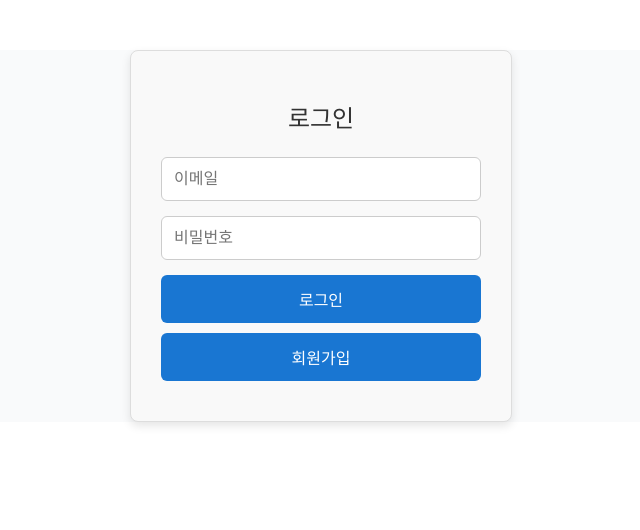
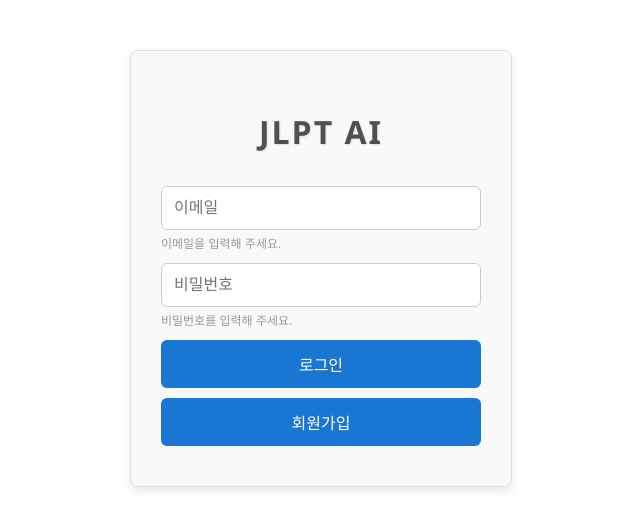
Before and after one commit to sk-prj-genai-question-app/frontend, a React (Vite) app: page /login in a window 1280 px wide. Shown: the top 530 px of the page, without its empty margins (319-959 px from the left). Built offline with nearby package versions, Linux system fonts and the light colour scheme.

Commit message:
로그인 회원가입 리팩토링 완료

```diff
--- a/src/components/login/LoginForm.jsx
+++ b/src/components/login/LoginForm.jsx
@@ -1,4 +1,4 @@
-import React, { useState } from 'react';
+import React, { useState, useEffect } from 'react';
 import { login } from '../../api/authApi';
 import { useNavigate } from 'react-router-dom';
 import styles from './LoginForm.module.css';
@@ -6,31 +6,45 @@ import styles from './LoginForm.module.css';
 const LoginForm = () => {
   const [email, setEmail] = useState('');
   const [password, setPassword] = useState('');
-  const [emailError, setEmailError] = useState('');
-  const [passwordError, setPasswordError] = useState('');
+
+  const [emailError, setEmailError] = useState(false);
+  const [passwordError, setPasswordError] = useState(false);
   const [submitError, setSubmitError] = useState('');
+
   const navigate = useNavigate();
+
+  const emailRegex = /^[^\s@]+@[^\s@]+\.[^\s@]+$/;
+  const passwordRegex = /^(?=.*[a-zA-Z])(?=.*\d)[a-zA-Z\d]{4,}$/;
+
+  useEffect(() => {
+    if (submitError) {
+      const timer = setTimeout(() => {
+        setSubmitError('');
+      }, 5000);  // 10초 뒤 자동 제거
+
+      return () => clearTimeout(timer);
+    }
+  }, [submitError]);
+
+  const handleEmailChange = (e) => {
+    const value = e.target.value;
+    setEmail(value);
+    setEmailError(!emailRegex.test(value));
+  };
+
+  const handlePasswordChange = (e) => {
+    const value = e.target.value;
+    setPassword(value);
+    setPasswordError(!passwordRegex.test(value));
+  };
 
   const handleLogin = async (e) => {
     e.preventDefault();
-    setEmailError('');
-    setPasswordError('');
     setSubmitError('');
 
-    const emailRegex = /^[^\s@]+@[^\s@]+\.[^\s@]+$/;
-    let valid = true;
-
-    if (!emailRegex.test(email)) {
-      setEmailError('올바른 이메일 형식을 입력해주세요.');
-      valid = false;
+    if (emailError || passwordError || !email || !password) {
+      return;
     }
-
-    if (password.length < 4) {
-      setPasswordError('비밀번호는 최소 4자 이상이어야 합니다.');
-      valid = false;
-    }
-
-    if (!valid) return;
 
     try {
       const data = await login(email, password);
@@ -39,8 +53,12 @@ const LoginForm = () => {
       localStorage.setItem('email', email);
       window.location.href = '/';
     } catch (error) {
-      console.error('로그인 실패:', error);
-      setSubmitError('로그인 실패! 아이디/비밀번호를 확인하세요.');
+    console.error('로그인 실패:', error);
+      if (error.response) {
+        setSubmitError('로그인 실패! 아이디/비밀번호를 확인하세요.');
+      } else {
+        setSubmitError('서버 오류가 발생했습니다. 잠시 후 다시 시도해주세요.');
+      }
     }
   };
 
@@ -48,33 +66,55 @@ const LoginForm = () => {
     navigate('/register');
   };
 
+  const isFormValid = !emailError && !passwordError && email && password;
+
   return (
     <form onSubmit={handleLogin} className={styles.loginForm} noValidate>
-      <h2 className={styles.formTitle}>로그인</h2>
+      <h2 className={styles.logo}>JLPT AI</h2>
 
       <input
-        className={`${styles.formInput} ${emailError ? styles.error : ''}`}
+        className={`${styles.formInput} ${email ? (emailError ? styles.errorBorder : styles.successBorder) : ''}`}
         type="email"
         placeholder="이메일"
         value={email}
-        onChange={(e) => setEmail(e.target.value)}
+        onChange={handleEmailChange}
         required
       />
-      {emailError && <div className={styles.errorMessage}>{emailError}</div>}
+      <div
+        className={`${styles.helperText} ${
+          email ? (emailError ? styles.errorText : styles.successText) : ''
+        }`}
+      >
+        {email
+          ? emailError
+            ? '올바른 이메일 형식을 입력해주세요.'
+            : '이메일 형식이 올바릅니다.'
+          : '이메일을 입력해 주세요.'}
+      </div>
 
       <input
-        className={`${styles.formInput} ${passwordError ? styles.error : ''}`}
+        className={`${styles.formInput} ${password ? (passwordError ? styles.errorBorder : styles.successBorder) : ''}`}
         type="password"
         placeholder="비밀번호"
         value={password}
-        onChange={(e) => setPassword(e.target.value)}
+        onChange={handlePasswordChange}
         required
       />
-      {passwordError && <div className={styles.errorMessage}>{passwordError}</div>}
+      <div
+        className={`${styles.helperText} ${
+          password ? (passwordError ? styles.errorText : styles.successText) : ''
+        }`}
+      >
+        {password
+          ? passwordError
+            ? '비밀번호는 4자리 이상 영어+숫자 조합으로 입력해주세요.'
+            : '비밀번호 조건을 만족합니다.'
+          : '비밀번호를 입력해 주세요.'}
+      </div>
 
       {submitError && <div className={styles.submitError}>{submitError}</div>}
 
-      <button type="submit" className={styles.formButton}>
+      <button type="submit" className={styles.formButton} disabled={!isFormValid}>
         로그인
       </button>
       <button
--- a/src/components/login/LoginForm.module.css
+++ b/src/components/login/LoginForm.module.css
@@ -5,22 +5,51 @@
 
 .errorMessage {
   color: #e53935;
-  font-size: 14px;
+  font-size: 10px;
   font-weight: 600;
   margin-top: -10px;
   margin-bottom: 10px;
   font-family: 'Segoe UI', Tahoma, Geneva, Verdana, sans-serif;
 }
 
+.errorBorder {
+  border-color: #e53935 !important;
+  background-color: #ffffff;
+}
+
+.successBorder {
+  /* border-color: #4caf50 !important; */
+  background-color: #ffffff;
+}
+
+.helperText {
+  font-size: 12px;
+  margin-top: -10px;
+  margin-bottom: 10px;
+  transition: color 0.3s ease;
+  color: #999;
+}
+
+.errorText {
+  color: #e53935;
+}
+
+.successText {
+  color: #4caf50;
+}
+
 .submitError {
   margin-top: 0;
   margin-bottom: 20px;
   text-align: center;
-  font-weight: 700;
+  font-weight: 500;
   background-color: #fdecea;
-  padding: 10px 15px;
+  padding: 8px 12px;
   border-radius: 6px;
   border: 1px solid #f44336;
+  font-size: 13px;
+  line-height: 1.4;
+  font-family: 'Noto Sans KR', sans-serif;
 }
 
 .loginForm {
@@ -74,3 +103,14 @@
 .registerButton:hover {
   background-color: #284cae;
 }
+
+.logo {
+  text-align: center;
+  margin-bottom: 30px;
+  font-size: 2rem;
+  font-weight: 900;
+  color: #505050;
+  letter-spacing: 2px;
+  font-family: 'Segoe UI', Tahoma, Geneva, Verdana, sans-serif;
+  text-shadow: 1px 1px 2px rgba(0, 0, 0, 0.1);
+}
--- a/src/components/login/RegisterForm.jsx
+++ b/src/components/login/RegisterForm.jsx
@@ -1,4 +1,4 @@
-import React, { useState } from 'react';
+import React, { useState, useEffect } from 'react';
 import { register } from '../../api/authApi';
 import { useNavigate } from 'react-router-dom';
 import styles from './RegisterForm.module.css';
@@ -17,6 +17,16 @@ const RegisterForm = () => {
 
   const emailRegex = /^[^\s@]+@[^\s@]+\.[^\s@]+$/;
   const passwordRegex = /^(?=.*[a-zA-Z])(?=.*\d)[a-zA-Z\d]{4,20}$/;
+
+    useEffect(() => {
+    if (submitError) {
+      const timer = setTimeout(() => {
+        setSubmitError('');
+      }, 10000);  // 10초 뒤 자동 제거
+
+      return () => clearTimeout(timer);
+    }
+  }, [submitError]);
 
   const handleEmailChange = (e) => {
     const value = e.target.value;
@@ -52,10 +62,14 @@ const RegisterForm = () => {
       navigate('/login');
     } catch (error) {
       console.error('회원가입 실패:', error);
-      if (error.response && error.response.status === 400) {
-        setSubmitError('이미 사용 중인 이메일입니다. 다른 이메일을 사용해주세요.');
+      if (error.response) {
+        if (error.response.status === 400) {
+          setSubmitError('이미 사용 중인 이메일입니다. 다른 이메일을 사용해주세요.');
+        } else {
+          setSubmitError('회원가입 실패! 다시 시도해주세요.');
+        }
       } else {
-        setSubmitError('회원가입 실패! 다시 시도해주세요.');
+        setSubmitError('서버 오류가 발생했습니다. 잠시 후 다시 시도해주세요.');
       }
     }
   };
--- a/src/components/login/RegisterForm.module.css
+++ b/src/components/login/RegisterForm.module.css
@@ -83,11 +83,14 @@
   margin-top: 0;
   margin-bottom: 20px;
   text-align: center;
-  font-weight: 700;
-  background-color: #fffefe;
-  padding: 10px 15px;
+  font-weight: 500;
+  background-color: #fdecea;
+  padding: 8px 12px;
   border-radius: 6px;
   border: 1px solid #f44336;
+  font-size: 13px;
+  line-height: 1.4;
+  font-family: 'Noto Sans KR', sans-serif;
 }
 
 /* === 버튼 스타일 === */
--- a/src/pages/login/LoginPage.jsx
+++ b/src/pages/login/LoginPage.jsx
@@ -1,8 +1,9 @@
+import styles from './LoginPage.module.css';
 import LoginForm from '../../components/login/LoginForm';
 
 const LoginPage = () => {
   return (
-    <div>
+    <div className={styles.loginPage}>
       <LoginForm />
     </div>
   );
--- /dev/null
+++ b/src/pages/login/LoginPage.module.css
@@ -0,0 +1,4 @@
+/* LoginPage.module.css */
+.loginPage {
+  background-color: #ffffff;
+}
--- a/src/pages/login/RegisterPage.jsx
+++ b/src/pages/login/RegisterPage.jsx
@@ -1,8 +1,9 @@
+import styles from './RegisterPage.module.css'
 import RegisterForm from '../../components/login/RegisterForm';
 
 const RegisterPage = () => {
   return (
-    <div>
+    <div className = {styles.RegisterPage}>
       <RegisterForm />
     </div>
   );
--- /dev/null
+++ b/src/pages/login/RegisterPage.module.css
@@ -0,0 +1,3 @@
+.RegisterPage {
+  background-color: #ffffff;
+}
```
